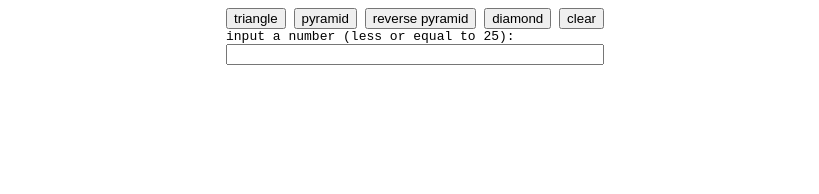
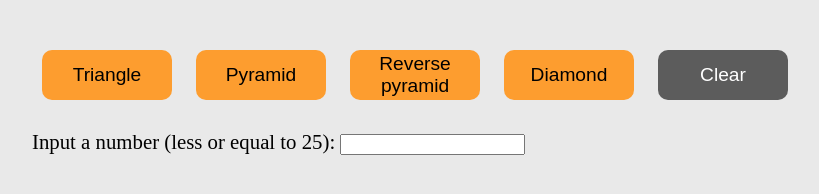
Before and after one commit to Jovarasleo/loopsdrawing, a plain HTML site: page index.html in a window 1280 px wide. Shown: the whole page, without its empty margins (225-1044 px from the left). Drawn offline with Linux system fonts and the light colour scheme.

Commit message:
5th version: added CSS

```diff
--- a/index.html
+++ b/index.html
@@ -10,14 +10,17 @@
   <body>
     <section id="app">
       <div class="buttons">
-        <button name="triangle" class="button1">triangle</button>
-        <button name="pyramid" class="button2">pyramid</button>
-        <button name="rpyramid" class="button3">reverse pyramid</button>
-        <button name="diamond" class="button4">diamond</button>
-        <button name="clear" class="button5">clear</button>
+        <button name="triangle" class="button1">Triangle</button>
+        <button name="pyramid" class="button2">Pyramid</button>
+        <button name="rpyramid" class="button3">Reverse pyramid</button>
+        <button name="diamond" class="button4">Diamond</button>
+        <button name="clear" class="button5">Clear</button>
       </div>
-      <label for="size">input a number (less or equal to 25):</label>
-      <input type="number" name="size" />
+      <div class="input">
+        <label for="size">Input a number (less or equal to 25):</label>
+        <input type="number" name="size" />
+      </div>
+
       <div class="result"></div>
     </section>
     <script src="index.js"></script>
--- a/index.js
+++ b/index.js
@@ -6,11 +6,6 @@ function inputValue(event) {
   } else aukstis = null;
 }
 const result = document.querySelector(".result");
-const button1 = document.querySelector(".button1");
-const button2 = document.querySelector(".button2");
-const button3 = document.querySelector(".button3");
-const button4 = document.querySelector(".button4");
-const button5 = document.querySelector(".button5");
 function triangle() {
   for (i = 0; i <= aukstis; i++) {
     result.innerHTML += "<br>";
--- a/styles.css
+++ b/styles.css
@@ -1,16 +1,47 @@
 body {
   display: grid;
   justify-content: center;
+  background-color: rgb(233, 233, 233);
+  margin: 0;
+  box-sizing: border-box;
 }
 #app {
-  font-family: monospace;
   display: grid;
-  width: 800px;
   justify-content: center;
   align-items: center;
+  margin: 50px 0;
 }
 .result {
   display: flex;
   justify-content: center;
   align-items: center;
+  font-family: monospace;
 }
+button {
+  height: 50px;
+  width: 130px;
+  font-size: 1.2rem;
+  vertical-align: middle;
+  border-radius: 10px;
+  background-color: rgb(253, 157, 47);
+  border: none;
+  cursor: pointer;
+  margin: 0 10px;
+}
+button:last-child {
+  background-color: rgb(92, 92, 92);
+  color: white;
+}
+button:hover {
+  background-color: grey;
+  color: white;
+  box-shadow: rgba(0, 0, 0, 0.35) 0px 5px 15px;
+}
+button:active {
+  background-color: white;
+  color: black;
+}
+.input {
+  margin: 30px 0;
+  font-size: 1.3rem;
+}
```
